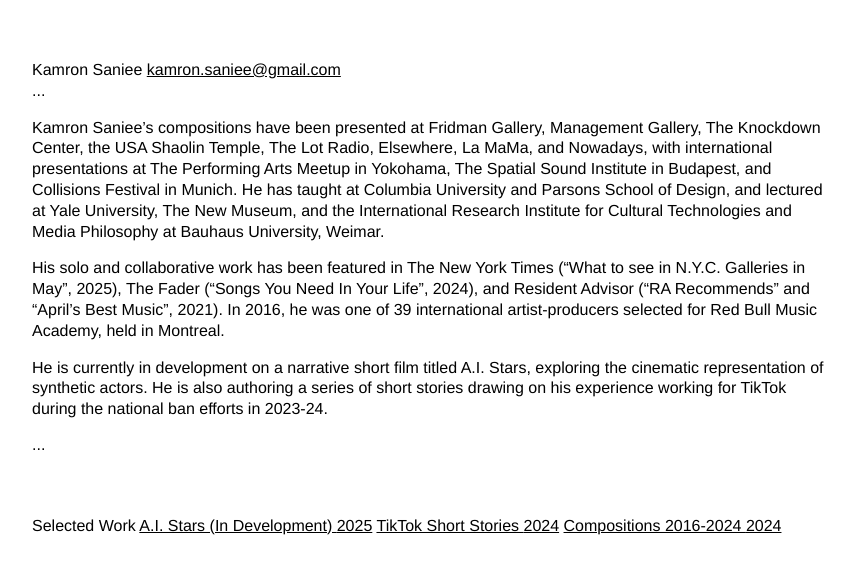
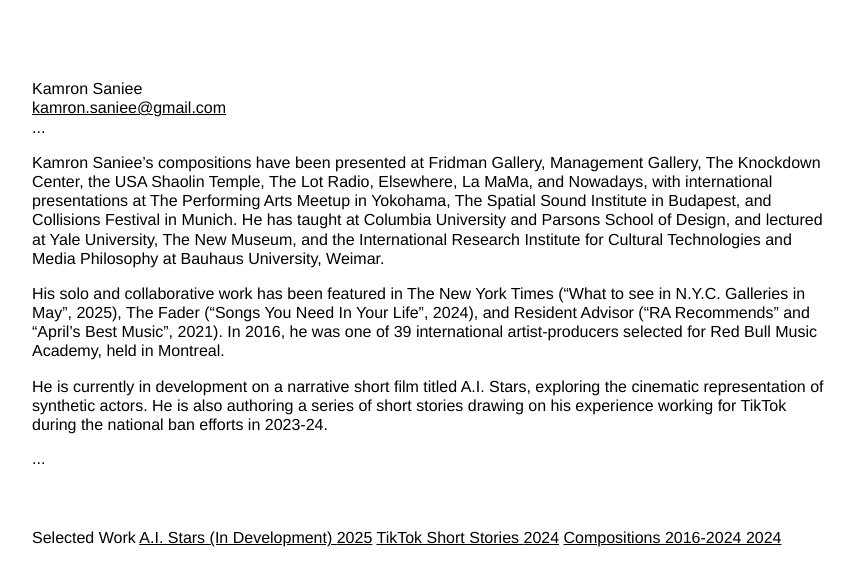
Before and after one commit to kam-i/kamronsaniee-site, a plain HTML site: page index.html in a window 1280 px wide. Shown: the whole page, without its empty margins (208-1063 px from the left). Drawn offline with Linux system fonts and the light colour scheme.

Commit message:
Adjust line height and add line break in name

```diff
--- a/index.html
+++ b/index.html
@@ -5,7 +5,7 @@
     <meta name="viewport" content="width=device-width, initial-scale=1.0">
     <title>Kamron Saniee</title>
     <style>
-        body { font-family: "Helvetica Neue", Helvetica, Arial, sans-serif; line-height: 1.3; color: #000; max-width: 800px; margin: 40px auto; padding: 20px; }
+        body { font-family: "Helvetica Neue", Helvetica, Arial, sans-serif; line-height: 1.2; color: #000; max-width: 800px; margin: 40px auto; padding: 20px; }
         h1 { font-size: 1.2rem; font-weight: bold; margin-bottom: 40px; text-transform: uppercase; letter-spacing: 1px; }
         h2 { font-size: 1rem; font-weight: bold; margin-top: 40px; border-bottom: 1px solid #000; padding-bottom: 5px; }
         section { margin-bottom: 60px; }
@@ -19,7 +19,7 @@
 </head>
 <body>
 
-        <span class="name">Kamron Saniee</span>
+        <span class="name"><br>Kamron Saniee</br></span>
         <a href="mailto:kamron.saniee@gmail.com" class="email">kamron.saniee@gmail.com</a>
         <div class="divider">...</div>
 
```
